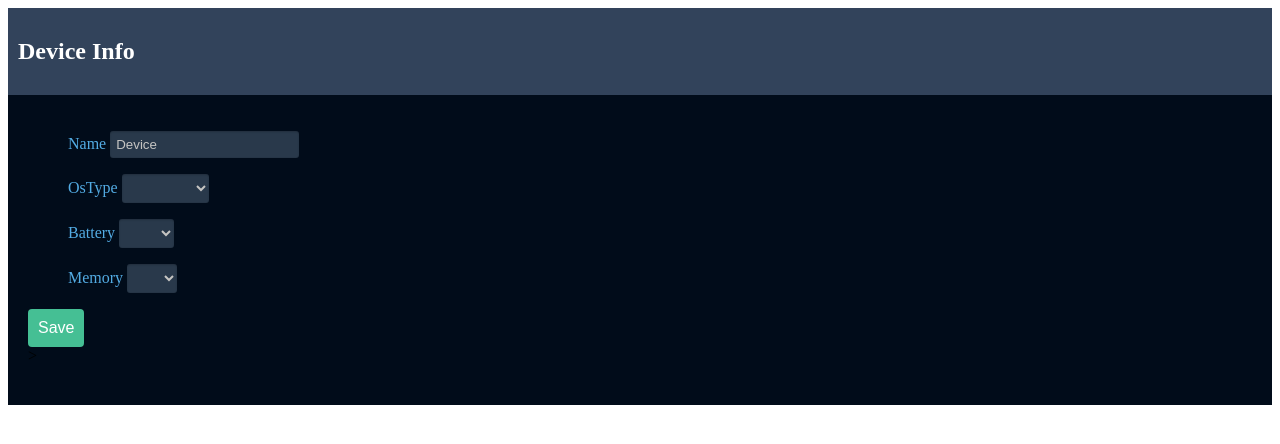
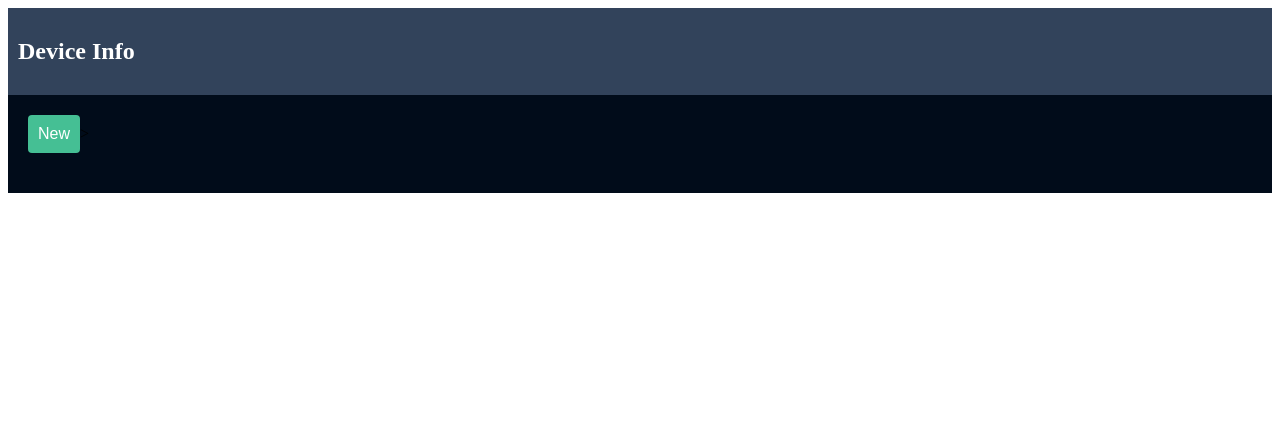
Before and after one commit to kj27july/DeviceApp, an Angular app: page / in a window 1280 px wide. Shown: the top 444 px of the page. Built offline with nearby package versions, Linux system fonts and the light colour scheme.

Commit message:
Added New Button

```diff
--- a/src/app/device-item-form/device-item-form.component.html
+++ b/src/app/device-item-form/device-item-form.component.html
@@ -1,4 +1,5 @@
-<form
+<button type="button" (click)="onNew()">New</button>
+<form *ngIf="New"
     [formGroup]="form"
     (ngSubmit)="onSubmit(form.value)">
     <ul>
--- a/src/app/device-item-form/device-item-form.component.scss
+++ b/src/app/device-item-form/device-item-form.component.scss
@@ -45,8 +45,38 @@
     color: #ffffff;
     cursor: pointer;
   }
+
+  button[type=submit]:hover {
+    background-color: #47b9db;
+    border: 0;
+    padding: 10px;
+    font-size: 1em;
+    border-radius: 4px;
+    color: #ffffff;
+    cursor: pointer;
+  }
   button[type=submit]:disabled {
     background-color: #333;
     color: #666;
     cursor: default;
   }
+
+  button[type=button] {
+    background-color: #45bf94;
+    border: 0;
+    padding: 10px;
+    font-size: 1em;
+    border-radius: 4px;
+    color: #ffffff;
+    cursor: pointer;
+  }
+
+  button[type=button]:hover {
+    background-color: #47b9db;
+    border: 0;
+    padding: 10px;
+    font-size: 1em;
+    border-radius: 4px;
+    color: #ffffff;
+    cursor: pointer;
+  }
--- a/src/app/device-item-form/device-item-form.component.ts
+++ b/src/app/device-item-form/device-item-form.component.ts
@@ -11,6 +11,7 @@ import {lookupListToken} from '../providers';
 })
 export class DeviceItemFormComponent implements OnInit {
   form: FormGroup;
+  New=false;
 
 
 
@@ -44,5 +45,10 @@ export class DeviceItemFormComponent implements OnInit {
   onSubmit(deviceItem){
     console.log(deviceItem);
     this.deviceItemService.add(deviceItem);
+    this.New = false;
+  }
+
+  onNew(){
+    this.New=true;
   }
 }
--- a/src/app/device-item/device-item.component.scss
+++ b/src/app/device-item/device-item.component.scss
@@ -91,7 +91,7 @@
     width: 140px;
     height: 200px;
     border: 2px solid;
-    background-color: #4c98bb;
+    background-color: #0a5070;
     padding: 10px;
     color: #bdc2c5;
     margin: 0 12px 12px 0;
```
